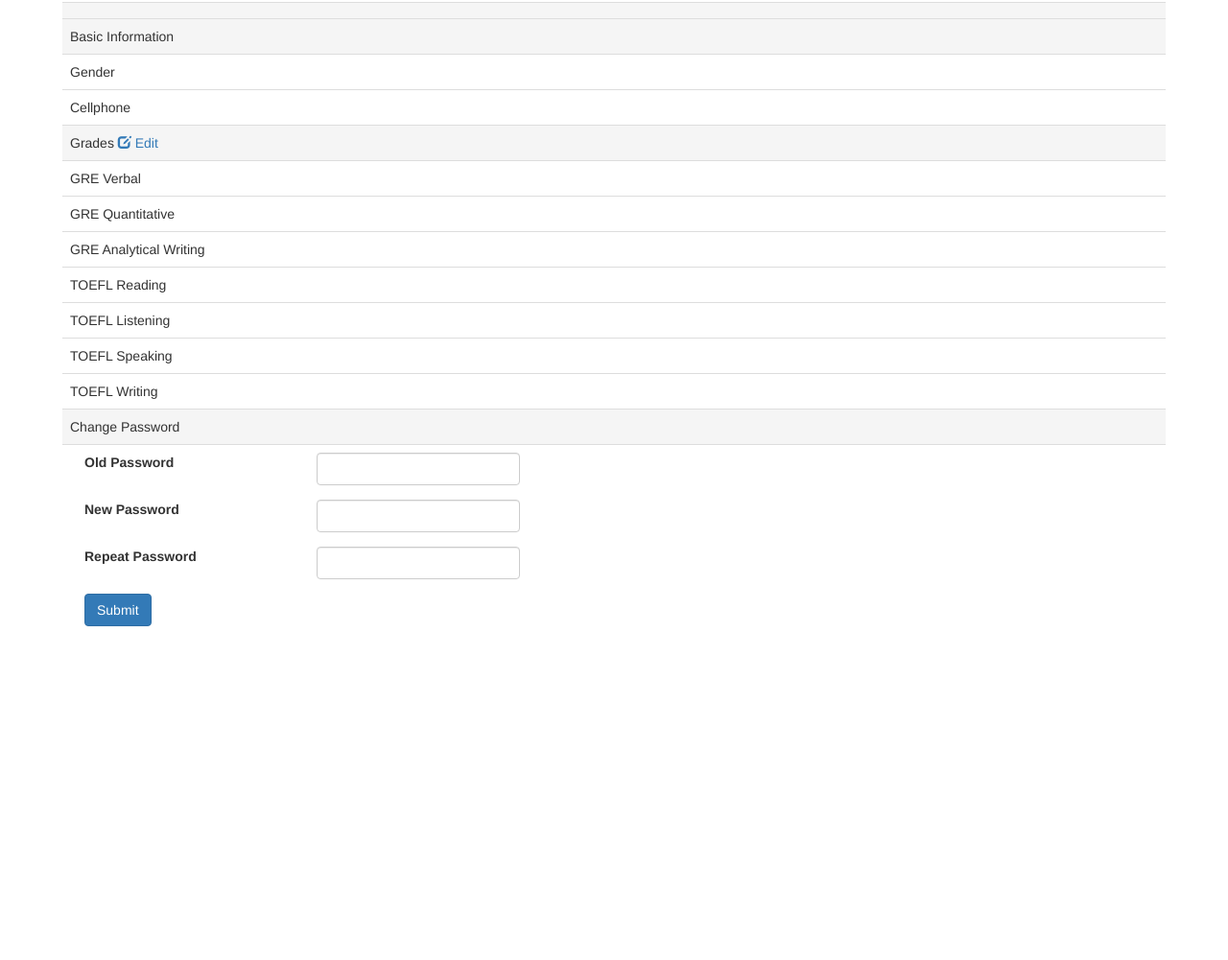
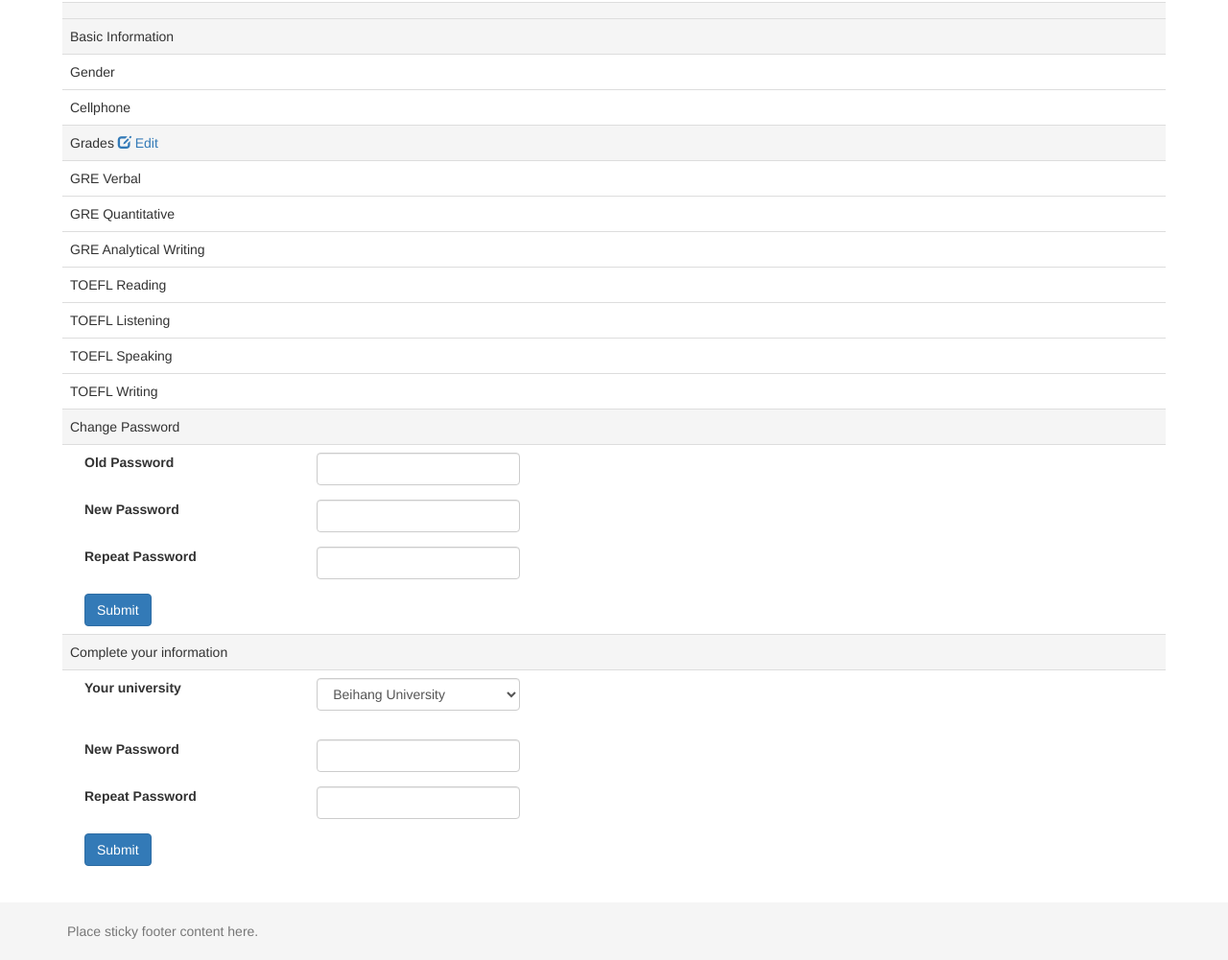
Before and after one commit to MichaelMa2014/OfferDB, a plain HTML site: page FrontEnd/user.html in a window 1280 px wide. Shown: the part 328-1329 px from the top of the page at 96% size. Before the commit the page ends 1019 px from the top, so only its background shows below. Drawn offline with Linux system fonts and the light colour scheme; no server answers.

Commit message:
Allow users to change their passwords

```diff
--- a/FrontEnd/user.html
+++ b/FrontEnd/user.html
@@ -150,6 +150,51 @@
                     </td>
                     <td></td>
                 </tr>
+                <tr class="active">
+                    <td>
+                        Complete your information
+                    </td>
+                    <td></td>
+                </tr>
+                <tr>
+                    <td>
+                        <div class="col-sm-8">
+                            <form id="info-form">
+                                <div class="form-group row">
+                                    <label for="old-password", class="col-sm-4 control-label">Your university</label>
+                                    <div class="col-sm-4">
+                                        <div class="form-group">
+                                            <select class="form-control" id="uni" name="uni" required>
+                                                <option>Beihang University</option>
+                                                <option>Peking University</option>
+                                                <option>Tsinghua University</option>
+                                            </select>
+                                        </div>
+                                    </div>
+                                </div>
+                                <div class="form-group row">
+                                    <label for="new-password", class="col-sm-4 control-label">New Password</label>
+                                    <div class="col-sm-4">
+                                        <input type="password" class="col-sm-4 form-control" id="new-password" name="new-password"><br>
+                                    </div>
+                                </div>
+                                <div class="form-group row">
+                                    <label for="new-repeat-password", class="col-sm-4 control-label">Repeat Password</label>
+                                    <div class="col-sm-4">
+                                        <input type="password" class="col-sm-4 form-control" id="new-repeat-password" name="new-repeat-password"><br>
+                                    </div>
+                                </div>
+                                <div id="password-error-div" style="padding-left: 15px">
+                                    <p id="password-error-message"></p>
+                                </div>
+                                <button id="password-submit-button" type="submit" class="btn btn-primary">
+                                    Submit
+                                </button>
+                            </form>
+                        </div>
+                    </td>
+                    <td></td>
+                </tr>
             </table>
         </div>
     </div>
@@ -210,7 +255,31 @@
     </div>
 </div>
 
+<footer class="footer">
+    <div class="container">
+        <p class="text-muted" id="general-info">Place sticky footer content here.</p>
+    </div>
+</footer>
+
 <script>
+    function load_general_info() {
+        $.ajax({
+            url: 'http://192.168.20.91:5000/generalInfo',
+            data: '',
+            type: 'POST',
+            success: function(response) {
+                console.log(response);
+
+                var data = JSON.parse(response);
+
+                $('#general-info').html('OfferDB: ' + data['userNo'] + ' Users, ' + data['graduateNo'] + ' Graduates, ' + data['professorNo'] + ' Professors, ' + data['universityNo'] + ' Universities');
+            },
+            error: function(error) {
+                console.log(error);
+            }
+        });
+    }
+
     function load_grades() {
         $.ajax({
             url: 'http://192.168.20.91:5000/stdCheck',
@@ -239,6 +308,8 @@
     }
 
     $(function() {
+//        window.setInterval(load_general_info, 1000);
+
         $('#nav-username').html(document.cookie.split(';')[0].split('=')[1]);
 
         $('#username').val(document.cookie.split(';')[0].split('=')[1]);
```
